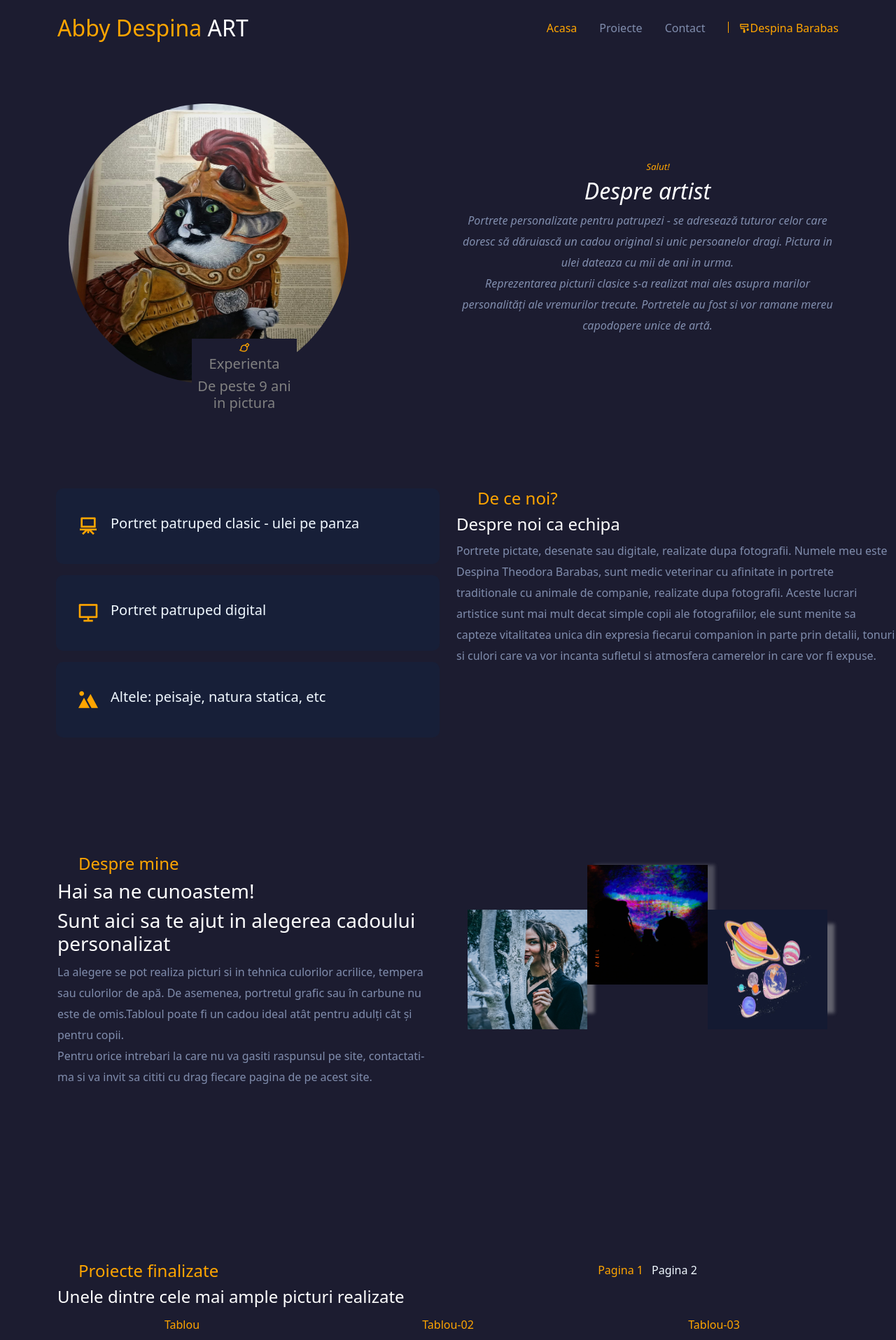
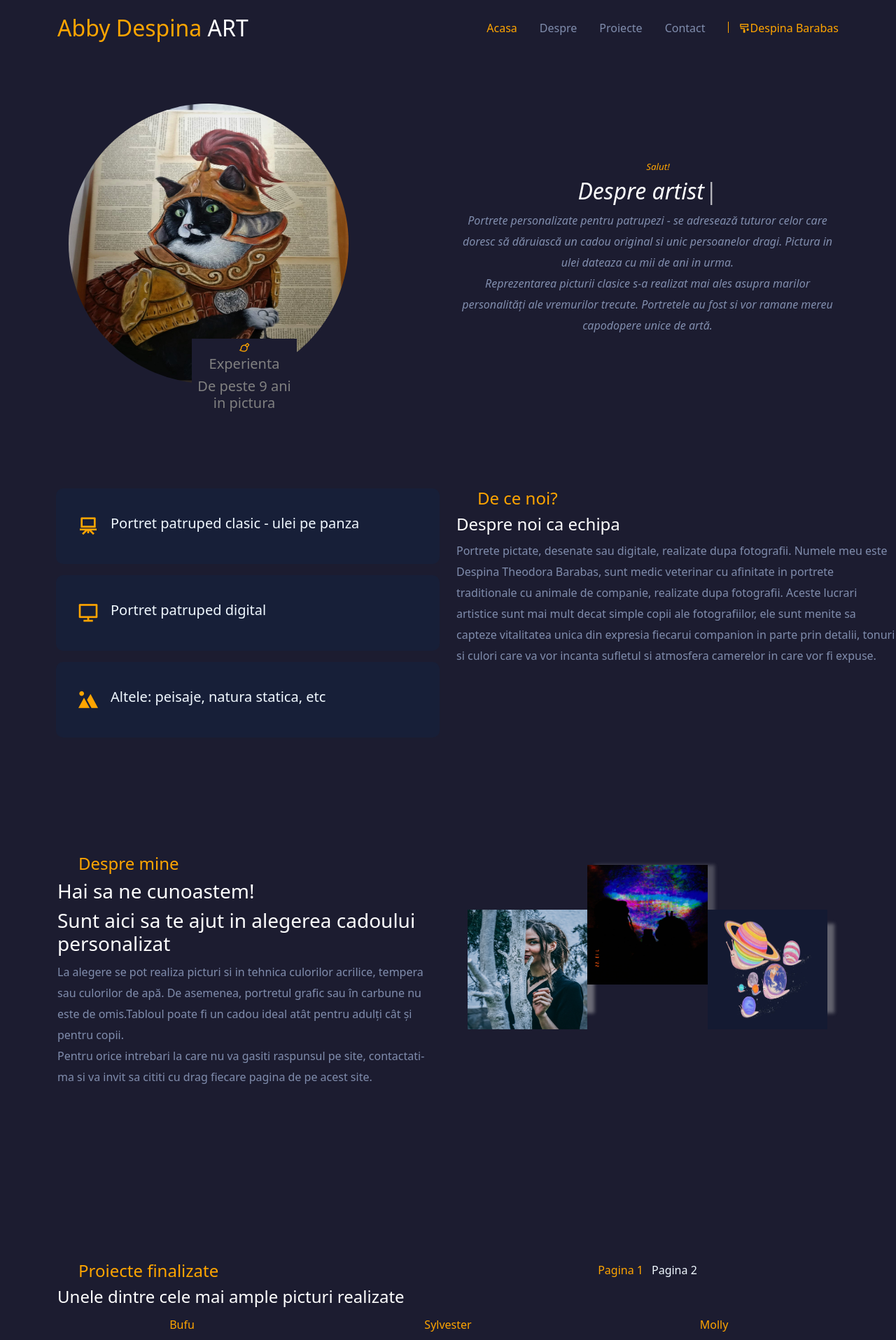
Before and after one commit to ITSchool-Web-Heroines/Proiect-Final, a Next.js app in the folder my-final-project/: page / in a window 1280 px wide. Shown: the top 1915 px of the page at 70% size. Built offline with nearby package versions, Linux system fonts and the light colour scheme.

Commit message:
Finished contact form

```diff
--- a/my-final-project/components/Body/Body.jsx
+++ b/my-final-project/components/Body/Body.jsx
@@ -4,10 +4,12 @@ import { Container, Row, Col } from 'reactstrap';
 import Image from 'next/image'
 import bgImg from '../images-page/bg.jpg';
 import classes from '../../styles/section.module.css'
+import Typewriter from 'typewriter-effect'
 
 
 
 function Body() {
+
     return (
 
         <section className={`${classes.body}`}>
@@ -27,7 +29,16 @@ function Body() {
                     <Col lg='6' md='6'>
                         <div className={`${classes.body_content}`}>
                             <Section title="Salut!" />
-                            <h2>Despre artist</h2>
+                            <h2>
+                                <Typewriter
+                                options={{
+                                    strings:["Despre mine","Despre artist"],
+                                    autoStart:true,
+                                    delay:75,
+                                    loop:true
+                                }}
+                                />
+                                </h2>
                             <p>Portrete personalizate pentru patrupezi - se adresează tuturor celor care doresc să dăruiască un cadou original si unic persoanelor dragi.
                                 Pictura in ulei dateaza cu mii de ani in urma. <br></br>
                                 Reprezentarea picturii clasice s-a realizat mai ales asupra marilor personalități ale vremurilor trecute. Portretele au fost si vor ramane mereu  capodopere unice de artă.</p>
--- a/my-final-project/components/Body/Contactform.jsx
+++ b/my-final-project/components/Body/Contactform.jsx
@@ -1,4 +1,4 @@
-import React , {useState} from "react";
+import React, { useState } from "react";
 import Section from "./Section";
 import { Container, Row, Col } from "reactstrap";
 import Image from "next/image";
@@ -6,24 +6,37 @@ import classes from '../../styles/contact.module.css'
 import contact_image from '../images-page/contact.jpg'
 
 const Contact = () => {
+    function sendMessage(e) {
+        e.preventDefault()
+        let Name = document.getElementById('name');
+        let email = document.getElementById('email');
+        let msg = document.getElementById('message')
+        const succes = document.getElementById('succes')
+        const danger = document.getElementById('danger')
 
-    const [submitted, setSubmitted] = useState(false);
-    const handleSubmit = () => {
-        setTimeout(() => {
-            setSubmitted(true);
-        }, 100);
-    };
+        if (Name.value === '' || email.value === '' || msg.value === '') {
+            return danger.style.display = 'block';
+        }
+        else {
+            setTimeout((e) => {
+                Name.value = '';
+                email.value = '';
+                msg.value = '';
+            }, 2000);
 
-    if (submitted) {
-        return (
-            <>
-                <div className="text-2xl">Thank you!</div>
-                <div className="text-md">We'll be in touch soon.</div>
-            </>
-        );
+            succes.style.display ='block';
+        }
+
+        setTimeout((e) => {
+            danger.style.display ='none';
+            succes.style.display = 'none';
+        },5000)
+
     }
+
+
     return (
-        <section>
+        <section id="contact">
             <Container>
                 <Row>
                     <Col>
@@ -31,11 +44,12 @@ const Contact = () => {
                     </Col>
                     <Col>
                         <Section title='Formular de contact' />
-                        <form onSubmit={handleSubmit}>
-                            <div className= {`${classes.form_contact} mb-3 pt-0`}>
+                        <form>
+                            <div className={`${classes.form_contact} mb-3 pt-0`}>
                                 <input
                                     type="text"
                                     placeholder="Numele tau"
+                                    id="name"
                                     name="name"
                                     className="bg-white  rounded text-sm border-0 shado  text-black"
                                     size="40"
@@ -46,6 +60,7 @@ const Contact = () => {
                                 <input
                                     type="email"
                                     placeholder="Email"
+                                    id="email"
                                     name="email"
                                     className="bg-white  bg-white rounded text-sm border-0 shad  text-black"
                                     size="40"
@@ -55,15 +70,20 @@ const Contact = () => {
                                 <textarea
                                     placeholder="Mesajul tau"
                                     name="message"
+                                    id="message"
                                     className="bg-white  bg-white rounded text-sm border-0 shad  text-black"
                                     rows="5" cols="50"
                                 />
                             </div>
                             <div className="mb-3 pt-0">
                                 <button className={`${classes.btn_active}`}
-                                    type="submit">
+                                    type="button" onClick={sendMessage}>
                                     Trimite un mesaj
                                 </button>
+                            </div>
+                            <div className="message-form">
+                                <div className={classes.succes} id="succes"> Mesajul a fost trimis cu succes</div>
+                                <div className={classes.danger} id="danger">Campurile sunt obligatorii</div>
                             </div>
                         </form>
                     </Col>
--- a/my-final-project/components/Body/Projects.jsx
+++ b/my-final-project/components/Body/Projects.jsx
@@ -22,7 +22,7 @@ const Projects = () => {
         }
     }, [filter]);
     return (
-        <section id="projects">
+        <section id="proiecte">
             <Container>
                 <Row>
                     <Col lg='6' md='6'>
--- a/my-final-project/components/Header/Header.jsx
+++ b/my-final-project/components/Header/Header.jsx
@@ -43,6 +43,10 @@ const Header = () => {
             display: 'Acasa'
         },
         {
+            path:'#about-me',
+            display:'Despre'
+        },
+        {
             path: '#proiecte',
             display: 'Proiecte'
         }, {
--- a/my-final-project/components/data-images.js
+++ b/my-final-project/components/data-images.js
@@ -1,7 +1,7 @@
 const proiect = [
     {
       id: "01",
-      subtitle: "Tablou",
+      subtitle: "Bufu",
       image: "/images/poza-01.jpg",
       category: "Pensula",
       keyword: [ "Portret"]
@@ -9,7 +9,7 @@ const proiect = [
 
     {
       id: "02",
-      subtitle: "Tablou-02",
+      subtitle: "Sylvester",
       image: "/images/poza-02.jpg",
       category: "Pensula",
       keyword: [ "Portret"]
@@ -17,7 +17,7 @@ const proiect = [
 
     {
       id: "03",
-      subtitle: "Tablou-03",
+      subtitle: "Molly",
       image: "/images/poza-03.jpg",
       category: "Pensula",
       keyword: [ "Portret"]
@@ -33,7 +33,7 @@ const proiect = [
 
     {
       id: "05",
-      subtitle: "Tablou-05",
+      subtitle: "Tablou-04",
       image: "/images/poza-05.jpg",
       category: "Creion",
       keyword: [ "Creatie"]
@@ -41,7 +41,7 @@ const proiect = [
 
     {
       id: "06",
-      subtitle: "Tablou-06",
+      subtitle: "Tablou-05",
       image: "/images/poza-06.jpg",
       category: "Creion",
       keyword: [ "Creatie"]
@@ -49,7 +49,7 @@ const proiect = [
 
     {
       id: "07",
-      subtitle: "Tablou-07",
+      subtitle: "Tablou-06",
       image: "/images/poza-07.jpg",
       category: "Creion",
       keyword: ["Creatie"]
--- a/my-final-project/package.json
+++ b/my-final-project/package.json
@@ -16,7 +16,8 @@
     "react-slick": "^0.29.0",
     "reactstrap": "^9.1.4",
     "remixicon": "^2.5.0",
-    "slick-carousel": "^1.8.1"
+    "slick-carousel": "^1.8.1",
+    "typewriter-effect": "^2.19.0"
   },
   "devDependencies": {
     "eslint": "8.25.0",
--- a/my-final-project/styles/contact.module.css
+++ b/my-final-project/styles/contact.module.css
@@ -28,3 +28,11 @@
     color:#0a0a23;
     transform:translateY(-20px);
 }
+.succes{
+    display: none;
+    color:orange;
+}
+.danger {
+    display:none;
+    color:orange;
+}
```
Also changed, not shown: 1 other file (tests, documents, lock files or other folders).
